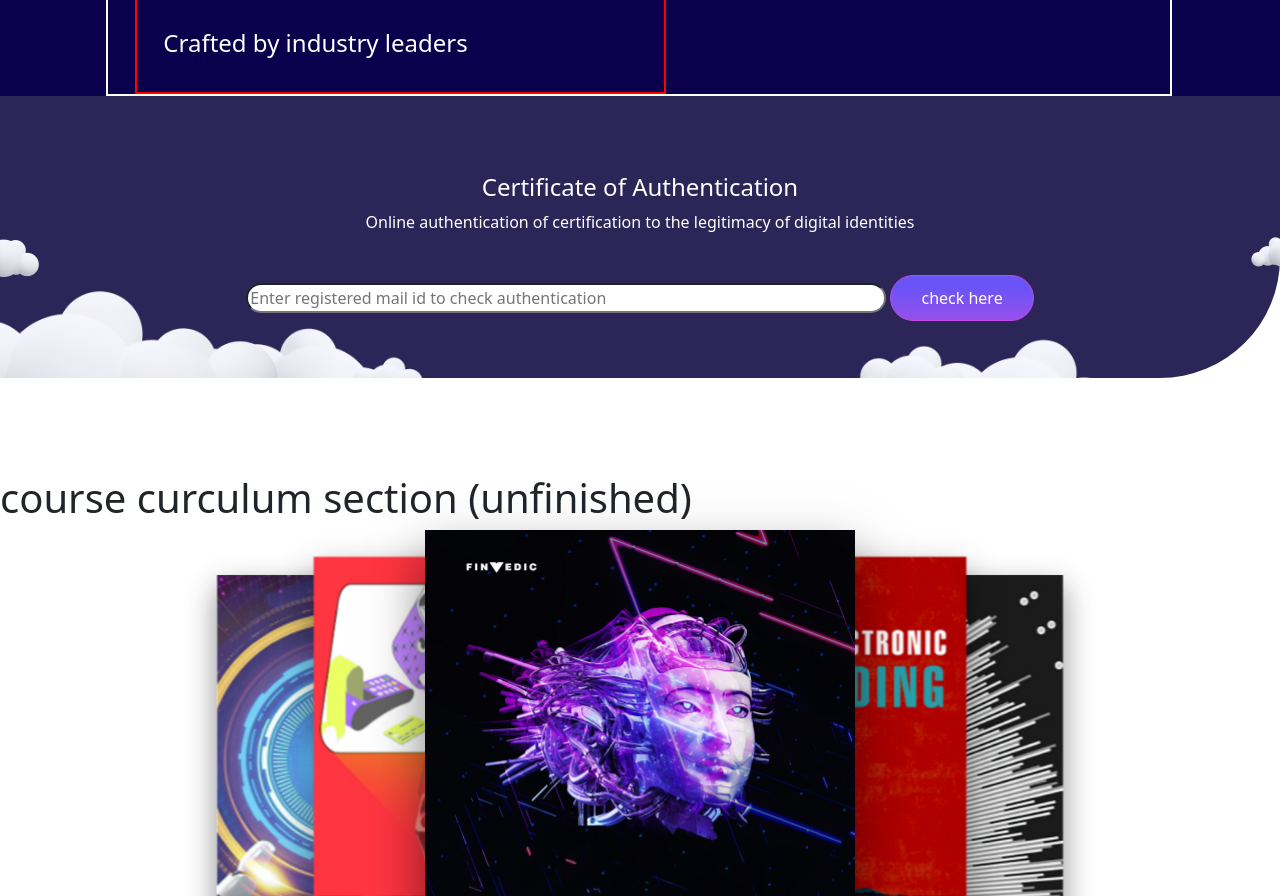
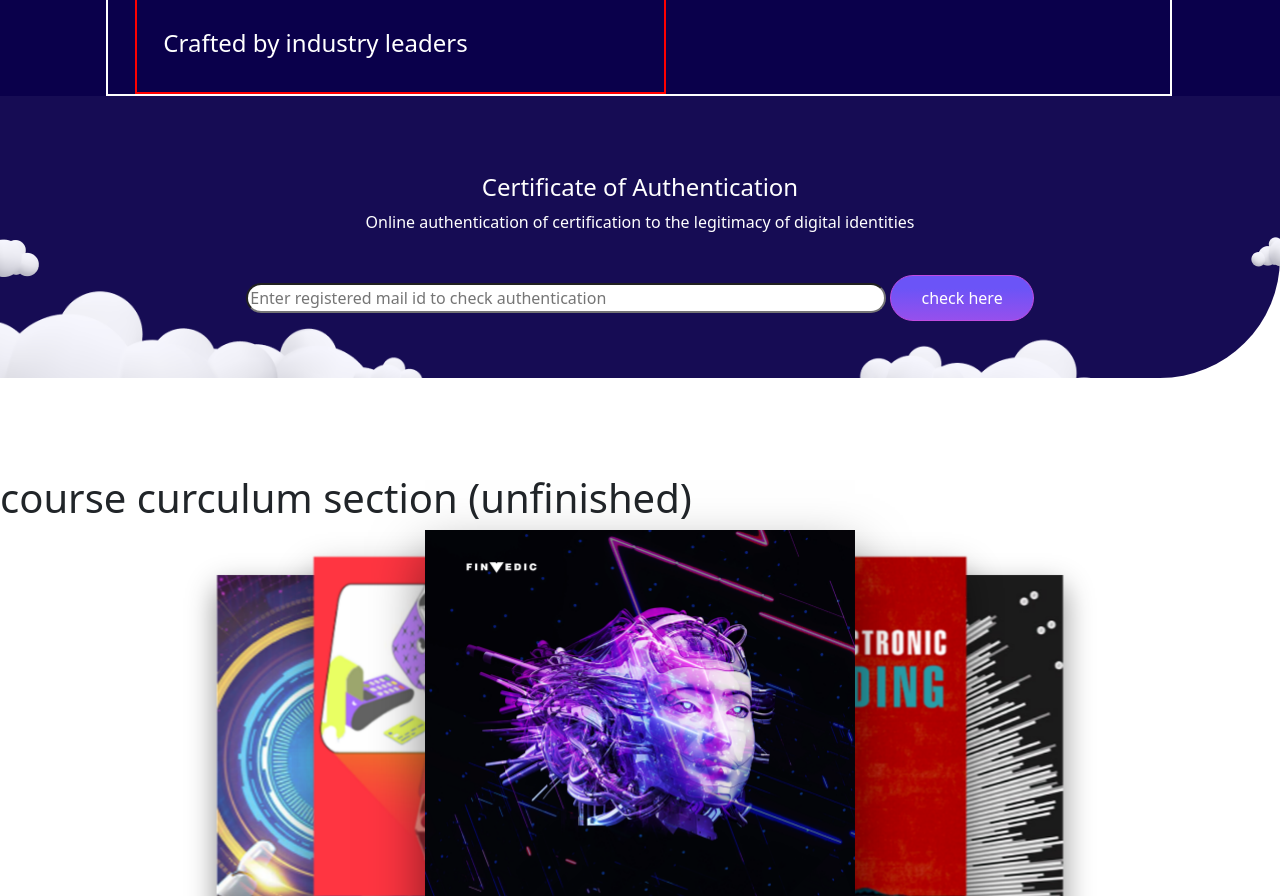
Before and after one commit to Sandu0111/FinVedic_orginal, a plain HTML site: page index.html in a window 1280 px wide. Shown: the part 6652-7548 px from the top of the page. Drawn offline with nearby package versions, Linux system fonts and the light colour scheme.

Commit message:
color change

```diff
--- a/css/styles.css
+++ b/css/styles.css
@@ -348,7 +348,7 @@
   }
   .certification_box{
     position: relative;
-    background-color: #2c2558;
+    background-color: #160c54;
     width: 100%;
     border-bottom-right-radius: 120px;
   }
```
